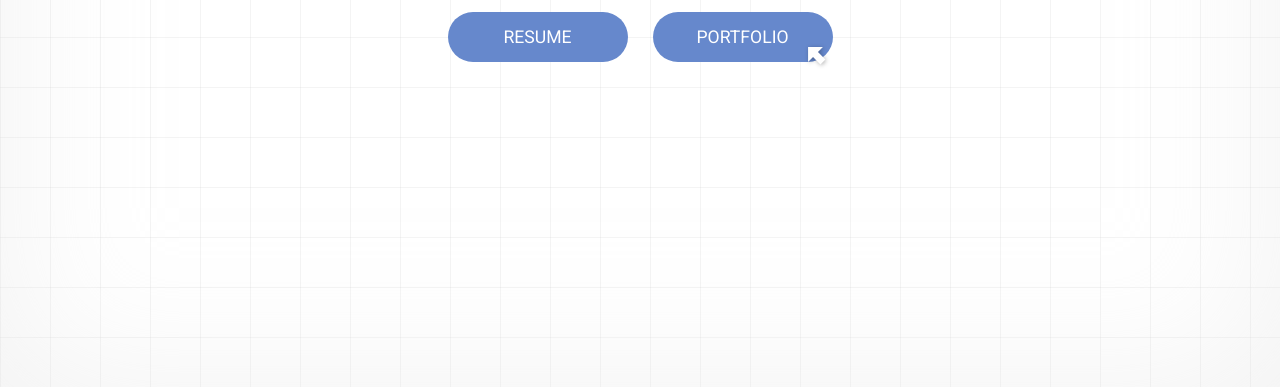
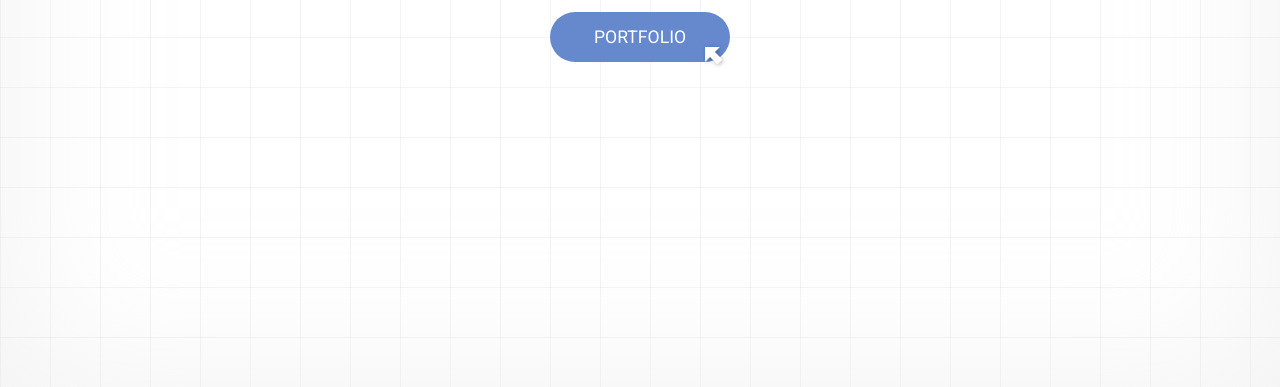
Before and after one commit to yjyj0401/my_web, a plain HTML site: page index.html in a window 1280 px wide. Shown: the part 413-800 px from the top of the page. Drawn offline with Linux system fonts and the light colour scheme.

Commit message:
Update index.html

```diff
--- a/index.html
+++ b/index.html
@@ -183,7 +183,7 @@
         <h1 class="full-name">Lee Yoon Jeong</h1>
 
         <div class="button-group">
-            <a href="resume.html" class="btn resume-btn pointer-cursor">Resume</a>
+            <!-- <a href="resume.html" class="btn resume-btn pointer-cursor">Resume</a> -->
             <a href="port.html" class="btn portfolio-btn pointer-cursor">Portfolio</a>
         </div>
     </main>
```
